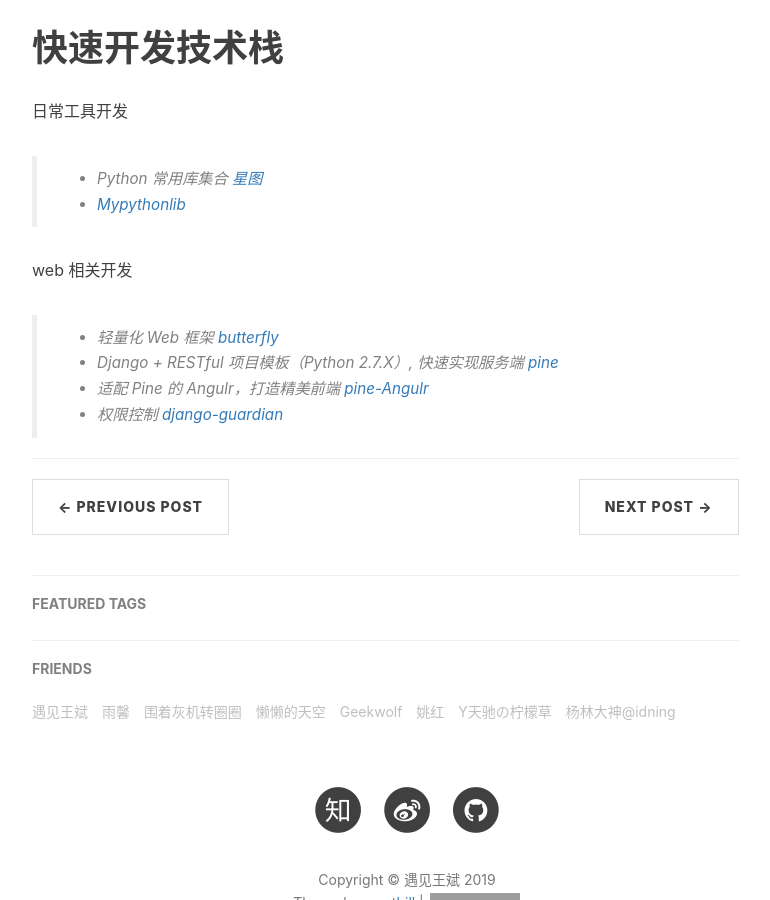
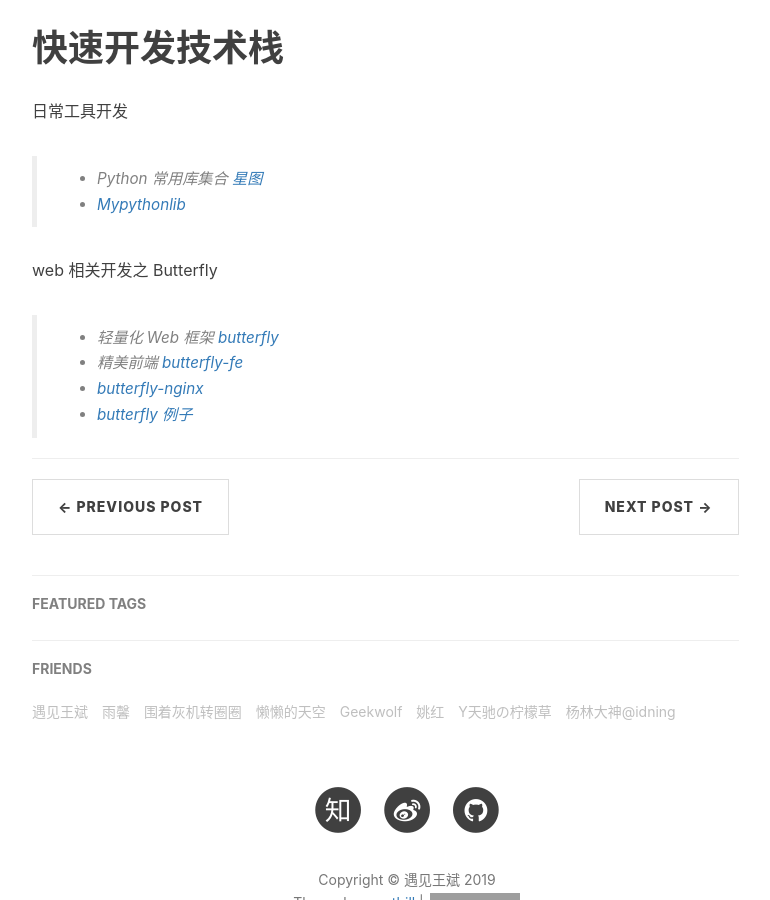
Before and after one commit to meetbill/meetbill.github.io, a Jekyll site: the page built from _posts/2016-05-31-note.md, in a window 1280 px wide and 900 px high, scrolled down 908 px. Shown: the whole window, without its empty margins (233-1003 px from the left). Built offline with Jekyll 4.4.1, drawn with Linux system fonts in a browser that asks for light colours; nearby versions of some CDN libraries; comment, search, counter and statistics services are not loaded; grey boxes are pictures that could not be loaded.

Commit message:
[Changed]:update note

```diff
--- a/_posts/2016-05-31-note.md
+++ b/_posts/2016-05-31-note.md
@@ -28,9 +28,9 @@ tags:
 > * Python 常用库集合 [星图](https://github.com/meetbill/x-lib)
 > * [Mypythonlib](https://github.com/meetbill/MyPythonLib)
 
-web 相关开发
+web 相关开发之 Butterfly
 
 > * 轻量化 Web 框架 [butterfly](https://github.com/meetbill/butterfly)
-> * Django + RESTful 项目模板（Python 2.7.X）, 快速实现服务端 [pine](https://github.com/meetbill/pine)
-> * 适配 Pine 的 Angulr，打造精美前端 [pine-Angulr](https://github.com/meetbill/pine-Angulr)
-> * 权限控制 [django-guardian](https://github.com/meetbill/django-guardian)
+> * 精美前端 [butterfly-fe](https://github.com/meetbill/butterfly-fe)
+> * [butterfly-nginx](https://github.com/meetbill/butterfly-nginx)
+> * [butterfly 例子](https://github.com/meetbill/butterfly-examples)
```
